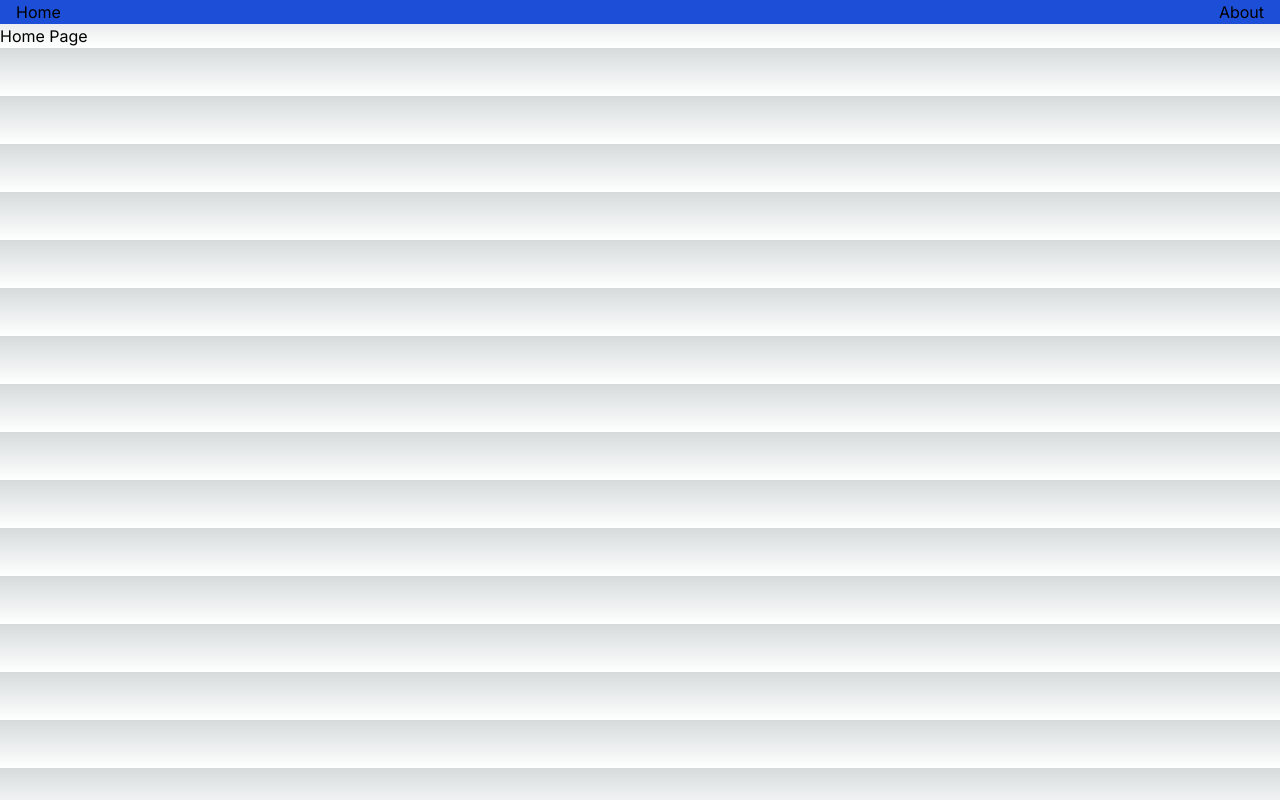
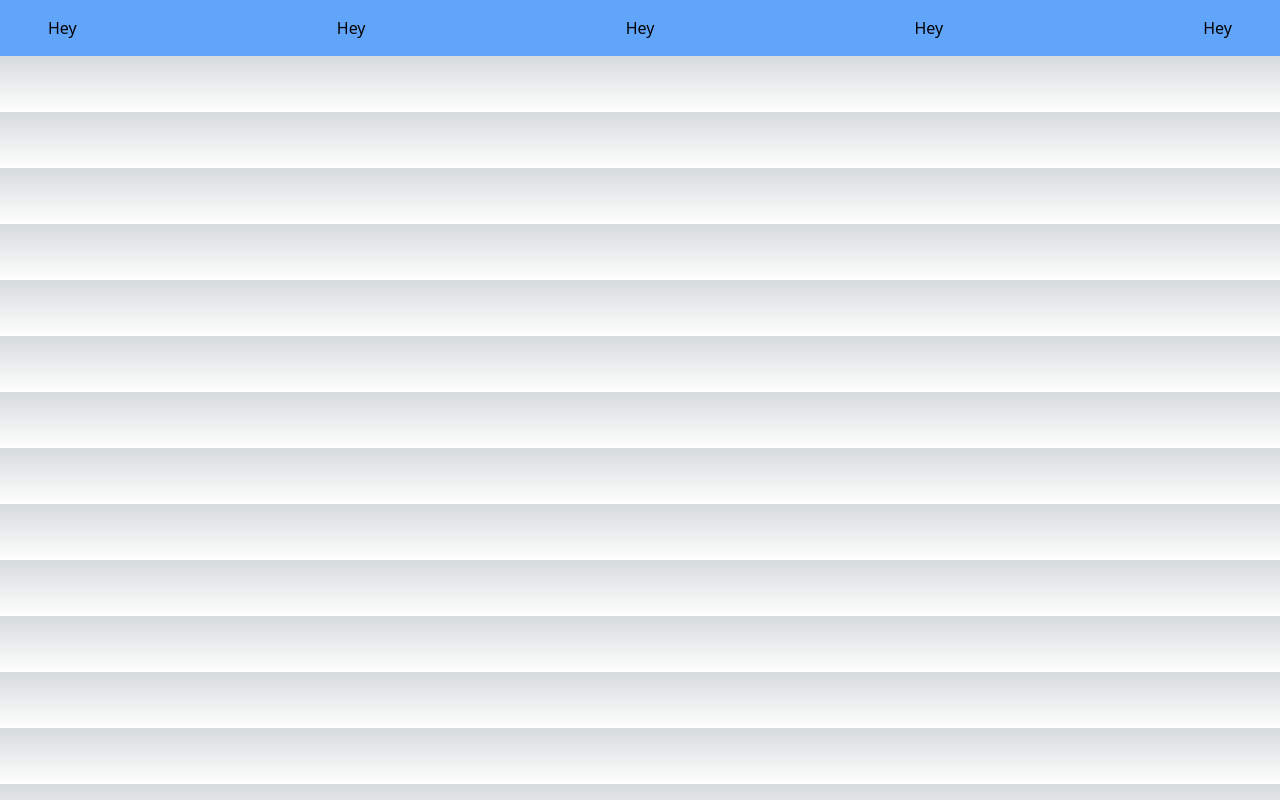
Before and after one commit to paul-blackwell/ultimate-nextjs-course, a Next.js app in the folder sprout-scribble/: page / in a window 1280 px wide. Built offline with nearby package versions, Linux system fonts and the light colour scheme.

Commit message:
Chaper 3 - Tailwind and shad/cn
Actions:

+ Tailwind Intro

```diff
--- a/sprout-scribble/app/@profile/page.tsx
+++ /dev/null
@@ -1,8 +0,0 @@
-export default function Profile() {
-  return (
-    <main>
-      <h1>Profile</h1>
-      <p>This is the user profile page.</p>
-    </main>
-  )
-}
--- a/sprout-scribble/app/layout.tsx
+++ b/sprout-scribble/app/layout.tsx
@@ -1,13 +1,9 @@
-import type { Metadata } from "next";
-import { Inter } from "next/font/google";
-import "./globals.css";
-import Link from "next/link";
-
-const inter = Inter({ subsets: ["latin"] });
+import type { Metadata } from 'next';
+import './globals.css';
 
 export const metadata: Metadata = {
-  title: "Create Next App",
-  description: "Generated by create next app",
+  title: 'Create Next App',
+  description: 'Generated by create next app',
 };
 
 export default function RootLayout({
@@ -17,19 +13,7 @@ export default function RootLayout({
 }>) {
   return (
     <html lang="en">
-      <body className={inter.className}>
-      <nav>
-        <ul className="flex gap-2 justify-between px-4 bg-blue-700">
-          <li>
-            <Link href="/">Home</Link>
-          </li>
-          <li>
-            <Link href="/about">About</Link>
-          </li>
-        </ul>
-      </nav>
-        {children}
-      </body>
+      <body>{children}</body>
     </html>
   );
 }
--- a/sprout-scribble/app/page.tsx
+++ b/sprout-scribble/app/page.tsx
@@ -1,7 +1,11 @@
 export default async function Home() {
   return (
-    <main>
-      <h1>Home Page</h1>
+    <main className="bg-blue-400 flex justify-between px-12 py-4">
+      <span>Hey</span>
+      <span>Hey</span>
+      <span>Hey</span>
+      <span>Hey</span>
+      <span>Hey</span>
     </main>
   );
 }
```
Also changed, not shown: sprout-scribble/public/logo.svg (added).
